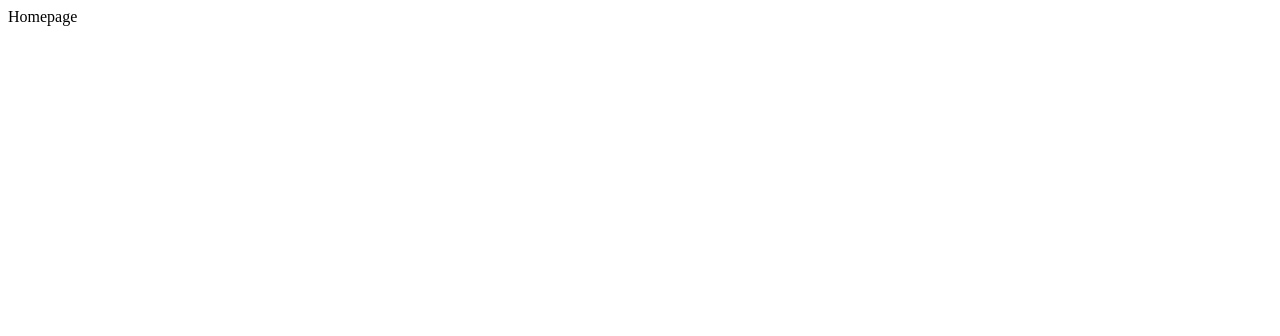
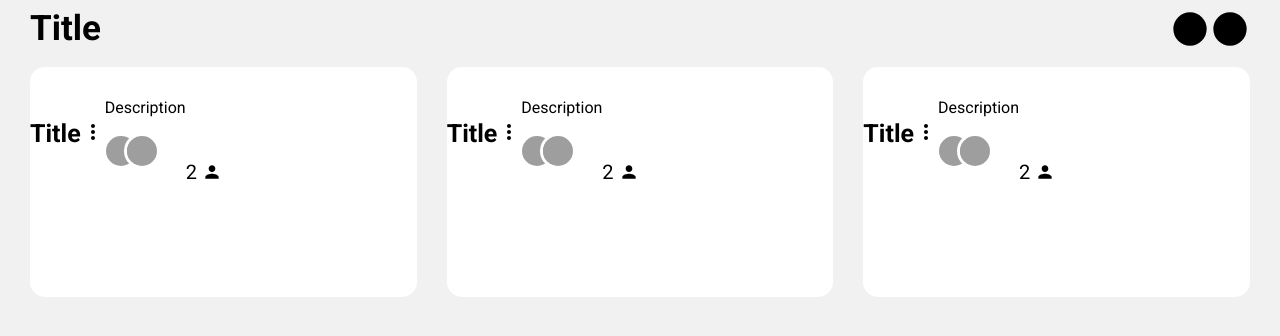
Before and after one commit to gurland/int20h-videoapp, a React (Create React App) app in the folder frontend_service/: page / in a window 1280 px wide. Shown: the top 336 px of the page. Built offline with nearby package versions, Linux system fonts and the light colour scheme; grey boxes are pictures that could not be loaded.

Commit message:
update structure

```diff
--- a/frontend_service/package.json
+++ b/frontend_service/package.json
@@ -19,6 +19,7 @@
         "react-dom": "^17.0.2",
         "react-router-dom": "6",
         "react-scripts": "5.0.0",
+        "sass": "^1.49.0",
         "typescript": "^4.4.2",
         "web-vitals": "^2.1.0"
     },
--- a/frontend_service/public/index.html
+++ b/frontend_service/public/index.html
@@ -5,7 +5,7 @@
         <meta name="viewport" content="width=device-width, initial-scale=1" />
         <meta name="theme-color" content="#000000" />
         <meta name="description" content="Web site created using create-react-app" />
-        <link rel="stylesheet" href="https://fonts.googleapis.com/css?family=Roboto:300,400,500,700&display=swap" />
+        <link href="https://fonts.googleapis.com/css2?family=Roboto:ital,wght@0,100;0,300;0,400;0,500;0,700;0,900;1,100;1,300;1,400;1,500;1,700;1,900&display=swap" rel="stylesheet">
         <title>React App</title>
     </head>
     <body>
--- /dev/null
+++ b/frontend_service/src/App.scss
@@ -0,0 +1,29 @@
+body {
+  margin: 0;
+  background: rgb(241, 241, 241);
+  font-family: 'Roboto', sans-serif;
+
+  .app {
+    width: 100%;
+    display: flex;
+    flex-direction: column;
+    height: 100vh;
+
+    .navbar {
+      height: 60px;
+    }
+    .app-content {
+      height: calc(100% - 60px);
+      padding: 10px 30px 30px 30px;
+
+    }
+  }
+
+  .no-style {
+    border: initial;
+    background: initial;
+    outline: initial;
+    padding: 0;
+    cursor: pointer;
+  }
+}
--- a/frontend_service/src/App.tsx
+++ b/frontend_service/src/App.tsx
@@ -1,17 +1,22 @@
 import React from 'react';
 import { Routes as BrowserRoutes, Route, Navigate } from 'react-router-dom';
 import { Routes } from './constants/routes';
-import Homepage from './pages/Homepage';
-import Room from './pages/Room';
+import Homepage from './pages/homepage/Homepage';
+import Room from './pages/Room/Room';
+import './App.scss';
+import Header from './components/header/Header';
 
 function App() {
     return (
         <div className="app">
-            <BrowserRoutes>
-                <Route path={Routes.Homepage} element={<Homepage />} />
-                <Route path={Routes.Room} element={<Room />} />
-                <Route path="*" element={<Navigate to={Routes.Homepage} />} />
-            </BrowserRoutes>
+            <Header />
+            <div className="app-content">
+                <BrowserRoutes>
+                    <Route path={Routes.Homepage} element={<Homepage />} />
+                    <Route path={Routes.Room} element={<Room />} />
+                    <Route path="*" element={<Navigate to={Routes.Homepage} />} />
+                </BrowserRoutes>
+            </div>
         </div>
     );
 }
--- /dev/null
+++ b/frontend_service/src/components/header/Header.scss
@@ -0,0 +1,19 @@
+.navbar {
+  display: flex;
+  justify-content: space-between;
+  align-items: center;
+  padding: 0 30px;
+
+  .group {
+    display: flex;
+    align-items: center;
+
+    h1 {
+      margin: 0;
+      font-size: 35px;
+    }
+    .MuiSvgIcon-root {
+      padding: auto;
+    }
+  }
+}
--- /dev/null
+++ b/frontend_service/src/components/header/Header.tsx
@@ -0,0 +1,19 @@
+import React from 'react';
+import './Header.scss';
+import Brightness1Icon from '@mui/icons-material/Brightness1';
+
+function Header() {
+    return (
+        <div className="navbar">
+            <div className="group">
+                <h1>Title</h1>
+            </div>
+            <div className="group">
+                <Brightness1Icon sx={{ fontSize: 40 }} />
+                <Brightness1Icon sx={{ fontSize: 40 }} />
+            </div>
+        </div>
+    );
+}
+
+export default Header;
--- a/frontend_service/src/pages/Homepage.tsx
+++ /dev/null
@@ -1,7 +0,0 @@
-import React from 'react';
-
-function Homepage() {
-    return <div>Homepage</div>;
-}
-
-export default Homepage;
--- /dev/null
+++ b/frontend_service/src/pages/homepage/Homepage.scss
@@ -0,0 +1,73 @@
+
+.card-wrap {
+  display: flex;
+  margin: 0 -15px;
+  // flex-wrap: wrap;
+
+  .room-card {
+    background: white;
+    display: flex;
+    flex-direction: column;
+    border-radius: 15px;
+    padding: 15px;
+    margin: 0 15px;
+    width: 33%;
+    min-height: 200px;
+    cursor: pointer;
+    transition: box-shadow .2s ease-in-out;
+
+    // @include for_breakpoint(tablet) {
+    //   width: 50%;
+    // }
+    // @include for_breakpoint(mobile) {
+    //   width: 100%;
+    // }
+    &:hover {
+      box-shadow: rgba(149, 157, 165, 0.2) 0px 8px 24px;
+    }
+    .header {
+      display: flex;
+      align-items: center;
+      justify-content: space-between;
+
+      h3 {
+        margin: 0;
+        font-size: 25px;
+      }
+    }
+    .content {
+      .description {
+
+      }
+      .user-wrap {
+        display: flex;
+        margin: 0 13px 15px;
+
+        img {
+          width: 30px;
+          height: 30px;
+          border-radius: 50%;
+          border: 3px solid white;
+          margin-left: -15px;
+        }
+      }
+    }
+    .footer {
+      height: 100%;
+      display: flex;
+      align-items: flex-end;
+      justify-content: flex-end;
+
+      .status {
+        display: flex;
+        align-items: center;
+        justify-content: center;
+        font-size: 20px;
+
+        .MuiSvgIcon-root {
+          margin-left: 5px;
+        }
+      }
+    }
+  }
+}
--- /dev/null
+++ b/frontend_service/src/pages/homepage/Homepage.tsx
@@ -0,0 +1,99 @@
+import React from 'react';
+import './Homepage.scss';
+import MoreVertIcon from '@mui/icons-material/MoreVert';
+import PersonIcon from '@mui/icons-material/Person';
+
+function Homepage() {
+    const rooms = [
+        {
+            id: 1,
+            title: 'Title',
+            description: 'Description',
+            userList: [
+                {
+                    id: 1,
+                    name: 'Username1',
+                    profileImage:
+                        'https://cdn.discordapp.com/attachments/630887784185331745/934094537452814396/unknown_5.png',
+                },
+                {
+                    id: 2,
+                    name: 'Username2',
+                    profileImage:
+                        'https://cdn.discordapp.com/attachments/630887784185331745/934094537452814396/unknown_5.png',
+                },
+            ],
+        },
+        {
+            id: 2,
+            title: 'Title',
+            description: 'Description',
+            userList: [
+                {
+                    id: 1,
+                    name: 'Username1',
+                    profileImage:
+                        'https://cdn.discordapp.com/attachments/630887784185331745/934094537452814396/unknown_5.png',
+                },
+                {
+                    id: 2,
+                    name: 'Username2',
+                    profileImage:
+                        'https://cdn.discordapp.com/attachments/630887784185331745/934094537452814396/unknown_5.png',
+                },
+            ],
+        },
+        {
+            id: 3,
+            title: 'Title',
+            description: 'Description',
+            userList: [
+                {
+                    id: 1,
+                    name: 'Username1',
+                    profileImage:
+                        'https://cdn.discordapp.com/attachments/630887784185331745/934094537452814396/unknown_5.png',
+                },
+                {
+                    id: 2,
+                    name: 'Username2',
+                    profileImage:
+                        'https://cdn.discordapp.com/attachments/630887784185331745/934094537452814396/unknown_5.png',
+                },
+            ],
+        },
+    ];
+
+    return (
+        <div className="card-wrap">
+            {rooms.map((item) => (
+                <div key={item.id} className="room-card">
+                    <div className="card-wrap">
+                        <div className="header">
+                            <h3>{item.title}</h3>
+                            <button className="no-style">
+                                <MoreVertIcon />
+                            </button>
+                        </div>
+                        <div className="content">
+                            <p className="description">{item.description}</p>
+                            <div className="user-wrap">
+                                {item.userList.map((user) => (
+                                    <img key={user.id} src={user.profileImage}></img>
+                                ))}
+                            </div>
+                        </div>
+                        <div className="footer">
+                            <div className="status">
+                                {item.userList.length}
+                                <PersonIcon sx={{ fontSize: 20 }} />
+                            </div>
+                        </div>
+                    </div>
+                </div>
+            ))}
+        </div>
+    );
+}
+
+export default Homepage;
```
Also changed, not shown: frontend_service/src/mixin.scss (added, +29 -0 lines), frontend_service/src/pages/Room/Room.scss (added), frontend_service/src/pages/Room/Room.tsx (renamed from frontend_service/src/pages/Room.tsx), 2 other files (tests, documents, lock files or other folders).
